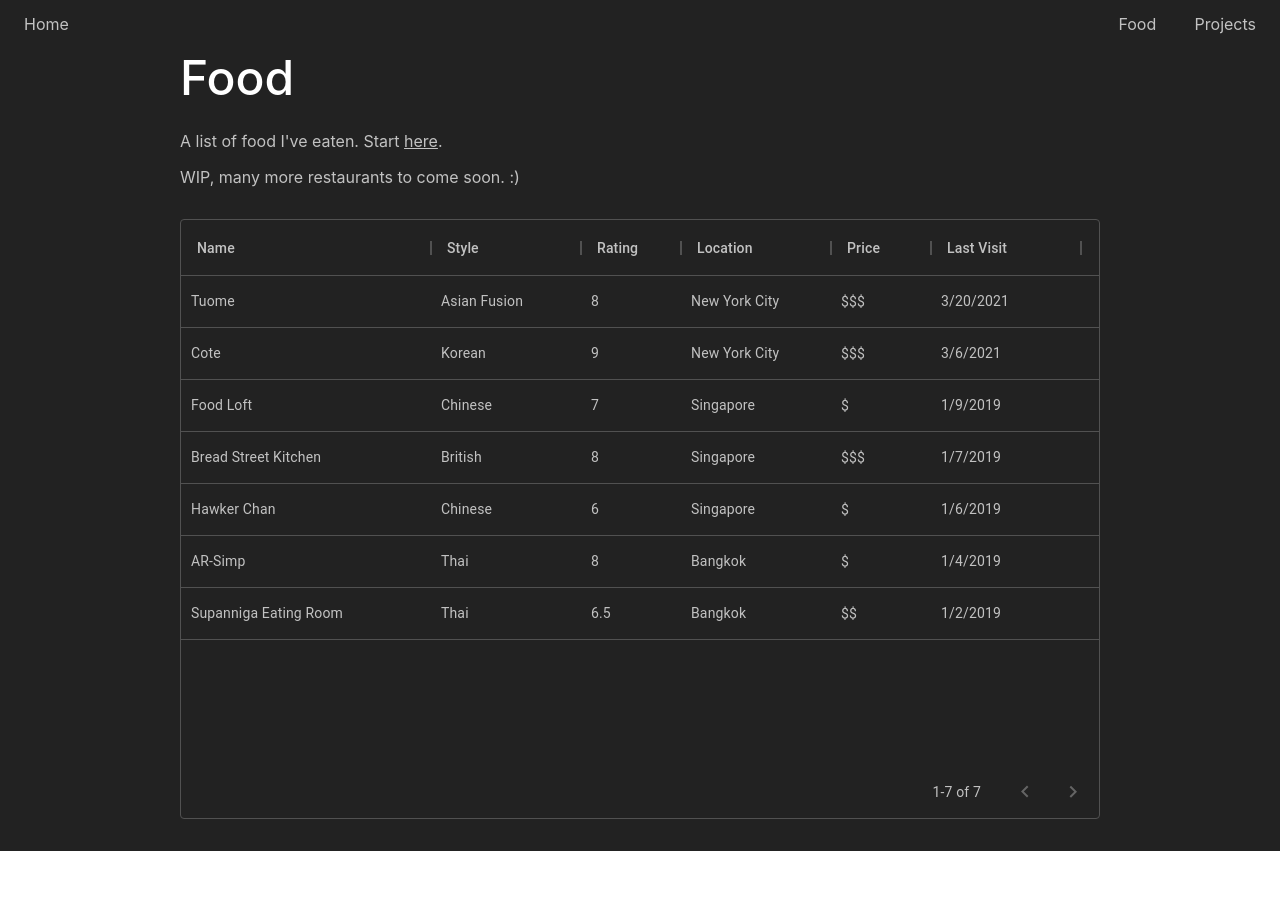
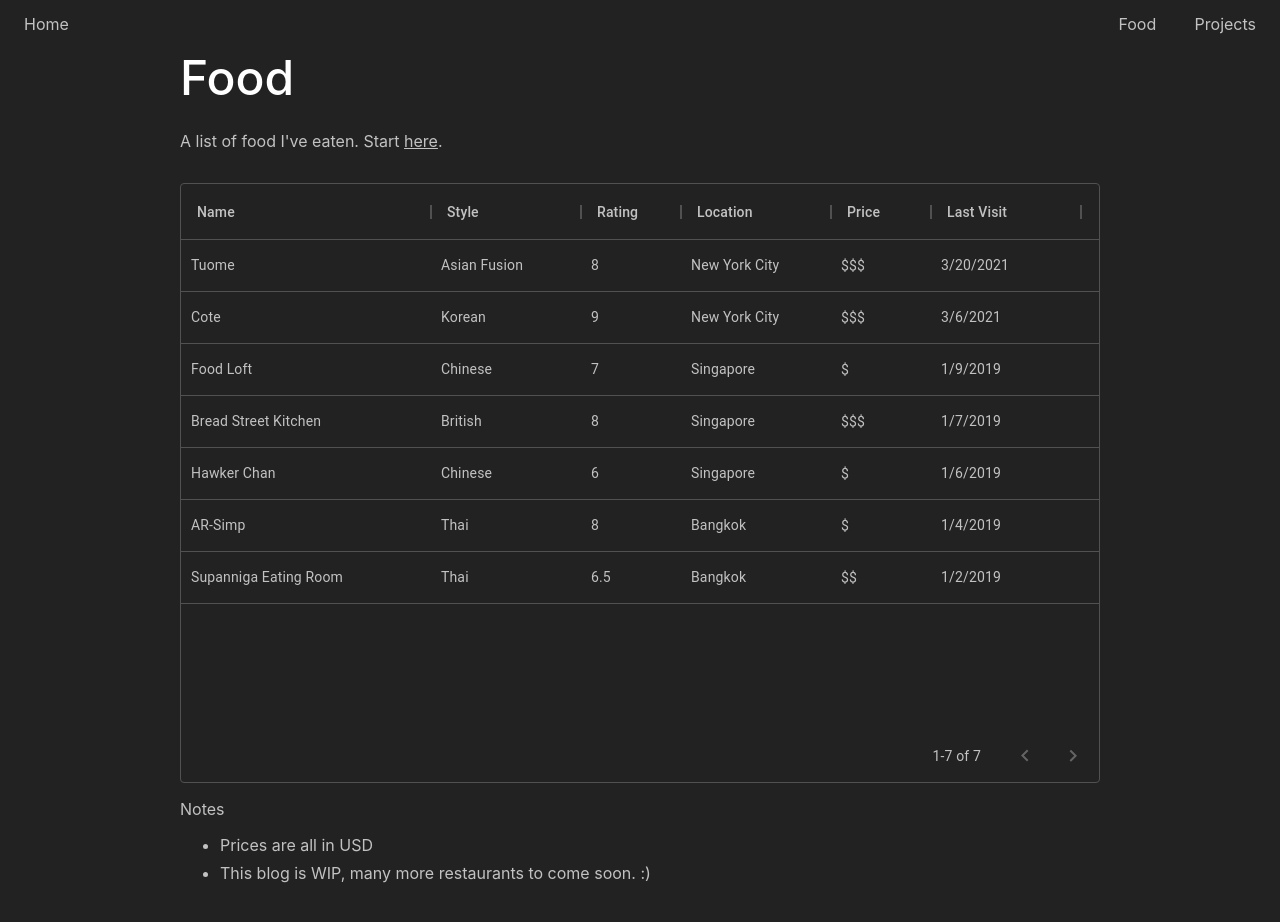
Before and after one commit to jyu/jyu.github.io, a React (Create React App) app: page /food in a window 1280 px wide. Shown: the top 922 px of the page. Before the commit the page ends 851 px from the top, so only its background shows below. Built offline with nearby package versions, Linux system fonts and the light colour scheme.

Commit message:
Add food formatting

```diff
--- a/src/routes/Food/index.jsx
+++ b/src/routes/Food/index.jsx
@@ -98,9 +98,6 @@ function Food(props) {
                 </a>
                 .
               </p>
-              <p className={classes.p}>
-                WIP, many more restaurants to come soon. :)
-              </p>
             </div>
           </div>
           <div className={classes.grid}>
@@ -119,6 +116,17 @@ function Food(props) {
               }}
             />
           </div>
+          <div
+              className={!isMobile ? classes.container : classes.containerMobile}
+            >
+            <p className={classes.p}>
+              Notes
+            </p>
+            <ul>
+              <li className={classes.li}>Prices are all in USD</li>
+              <li className={classes.li}>This blog is WIP, many more restaurants to come soon. :)</li>
+            </ul>
+          </div>
         </div>
       </div>
     </ThemeProvider>
--- a/src/routes/Food/styles.js
+++ b/src/routes/Food/styles.js
@@ -3,6 +3,7 @@ const styles = (theme) => ({
     backgroundColor: "#222",
     minHeight: "100vh",
     minWidth: "920px",
+    paddingBottom: '4em',
   },
   container: {
     padding: "0em 8em 1em 8em",
@@ -34,7 +35,11 @@ const styles = (theme) => ({
     height: 600,
     width: 920,
     margin: "auto",
-    paddingBottom: "2rem",
+    marginBottom: "1em",
+  },
+  li: {
+    color: "#c2c2c2",
+    marginBottom: '0.5em'
   },
 });
 
```
